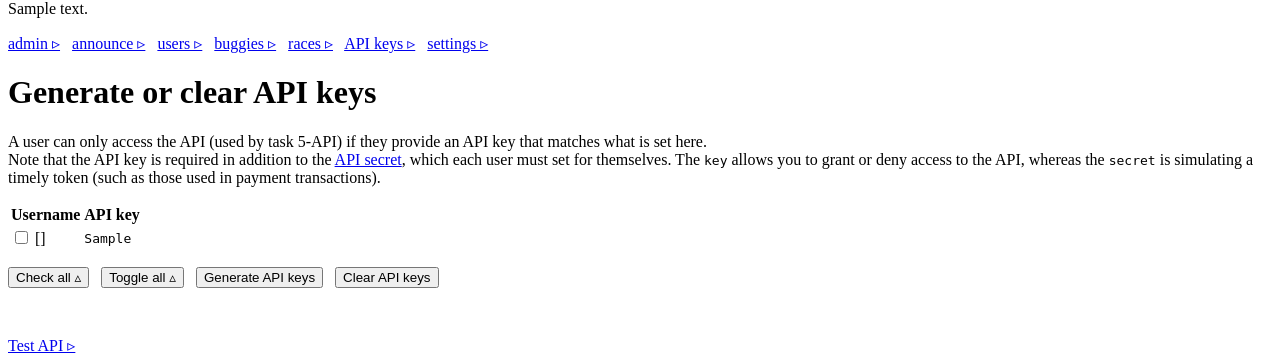
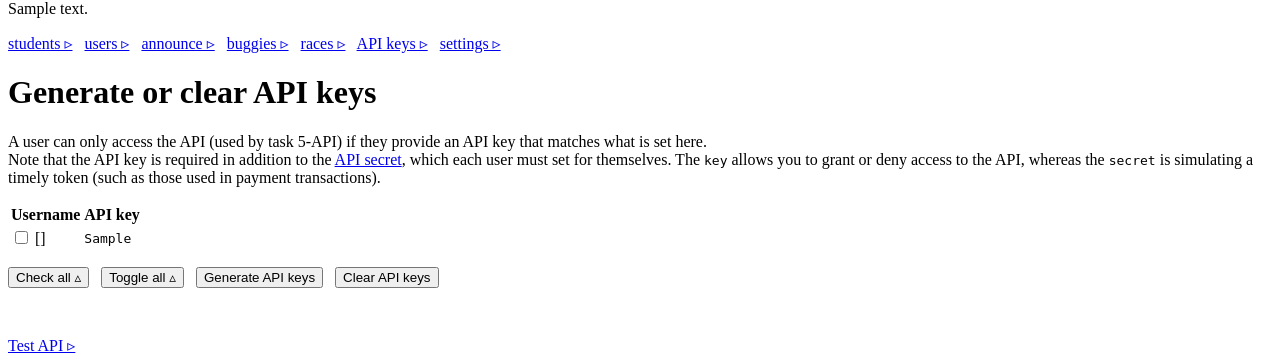
Before and after one commit to buggyrace/buggy-race-server, a Flask app: template buggy_race_server/templates/admin/api_key.html in a window 1280 px wide. Shown: the part 182-536 px from the top of the page. Run offline with Flask 2, Linux system fonts and the light colour scheme; tables that the repository leaves empty hold one stand-in row (values such as "Sample post"); the template is opened without the code that fills it: values that come from a table or form of the project are taken from there, most other values are stand-ins (such as "Sample title", 1, 10 or a date in 2020); parts of the project's set-up code (start-up, migrations or seed data) failed here and were passed over.

Commit message:
fixup confusing admin path: /admin currently shows students
the path needed its own method for url_for() to work in the admin nav partial

```diff
--- a/buggy_race_server/templates/admin/_nav.html
+++ b/buggy_race_server/templates/admin/_nav.html
@@ -1,11 +1,11 @@
 <div class="container">
   <div class="row">
     <p class="mt-5">
-      <a class="btn btn-outline-secondary btn-admin" href="{{ url_for('admin.admin')}}">admin &rtri;</a>
+      <a class="btn btn-outline-secondary btn-admin" href="{{ url_for('admin.admin')}}">students &rtri;</a>
+      &nbsp;
+      <a class="btn btn-outline-secondary btn-admin" href="{{ url_for('admin.list_users')}}">users &rtri;</a>
       &nbsp;
       <a class="btn btn-outline-secondary btn-admin" href="{{ url_for('admin.list_announcements')}}">announce &rtri;</a>
-      &nbsp;
-      <a class="btn btn-outline-secondary btn-admin" href="/admin/users">users &rtri;</a>
       &nbsp;
       <a class="btn btn-outline-secondary btn-admin" href="{{ url_for('admin.list_buggies')}}">buggies &rtri;</a>
       &nbsp;
```
Also changed, not shown: buggy_race_server/admin/views.py (+7 -3 lines).
